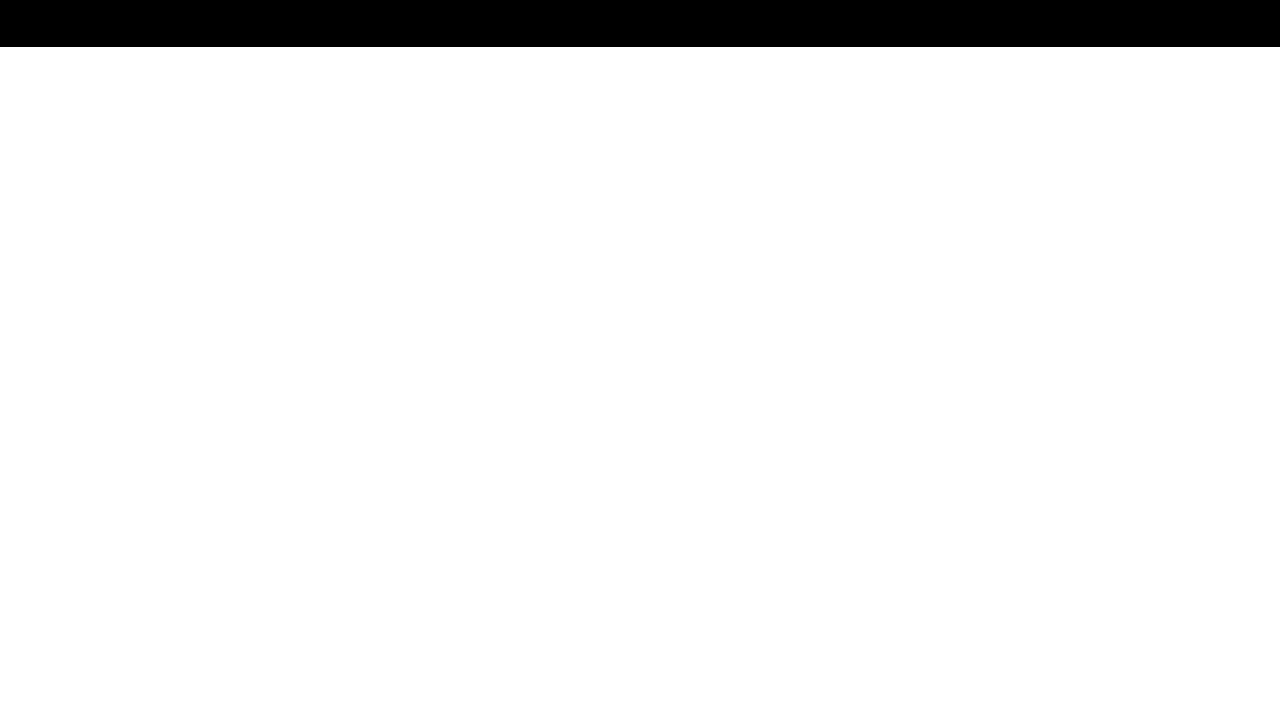
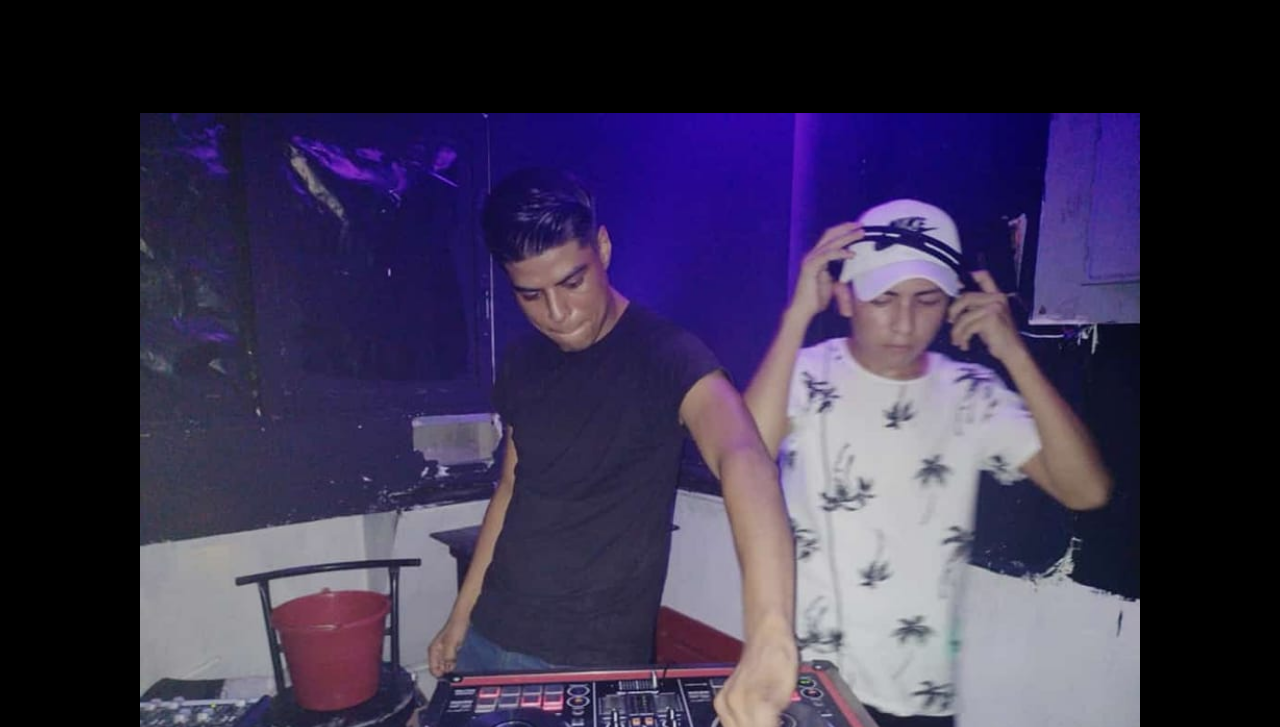
Before and after one commit to JulioGayosso/codigo9, a plain HTML site: page index.html in a window 1280 px wide. Shown: the part 813-1540 px from the top of the page. Before the commit the page ends 860 px from the top, so only its background shows below. Drawn offline with Linux system fonts and the light colour scheme.

Commit message:
prueba de sliders

```diff
--- a/css/styles.css
+++ b/css/styles.css
@@ -20,6 +20,7 @@ body{
     font-family: var(--fuentePrincipal);
     font-size: 1.6rem;
     line-height: 1.8;
+    background-color: var(--negro);
 }
 h1,h2,h3{
     font-weight: 900;
@@ -237,3 +238,57 @@ alineamos el telefono y el menu de navegacion */
 .slogan p{
   margin: 0;
   line-height: 1;}
+
+
+/*   slider estilos */
+
+
+.container-slider{
+    max-width:100rem;
+    margin:0 auto ;
+    padding-top: 5rem;
+
+
+}
+
+
+.slider{
+    width:100%;
+
+    overflow: hidden;
+}
+
+.slider ul{
+    padding: 0;
+    display: flex;
+    width:400%;
+
+    animation: slider 20s infinite alternate;
+    animation-timing-function:linear;
+}
+
+.slider ul li{
+    width: 100%;
+    list-style:none;
+}
+
+.slider img{
+    width:100%;
+    object-fit: cover;
+}
+
+@keyframes slider{
+    0%{margin-left: 0;}
+    20%{margin-left: 0;}
+
+    25%{margin-left: -100%;}
+    45%{margin-left: -100%;}
+
+    50%{margin-left: -200%;}
+    70%{margin-left: -200%;}
+
+    75%{margin-left: -300%;}
+    100%{margin-left: -300%;}
+
+
+}
--- a/index.html
+++ b/index.html
@@ -46,5 +46,25 @@
                 </div>
             </div>
         </header>
+
+        <div class=" container-slider">
+
+            <div class=" slider">
+
+              <ul>
+
+              <li><img src="img/slider1.jpg" alt=""></li>
+              <li><img src="img/slider2.jpg" alt=""></li>
+              <li><img src="img/slider3.jpg" alt=""></li>
+              <li><img src="img/slider4.jpg" alt=""></li>
+
+              </ul>
+
+            </div>
+
+
+
+          </div>
+
     </body>
 </html>
```
